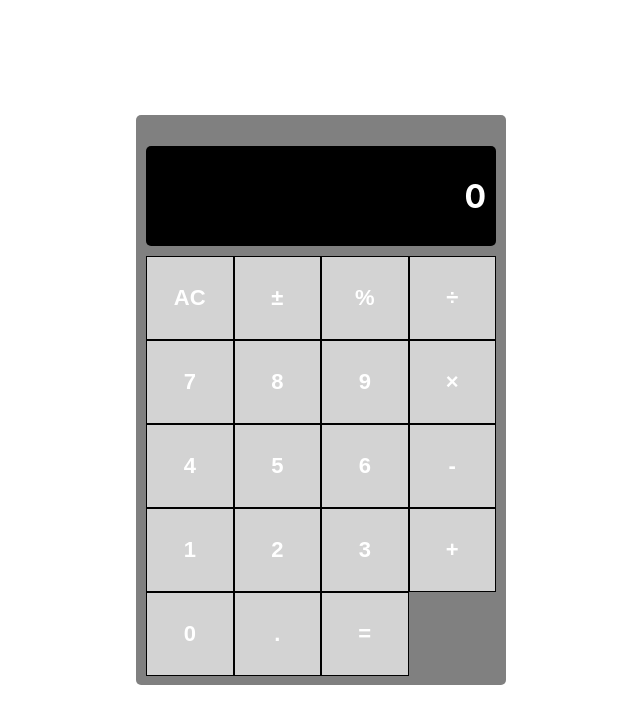
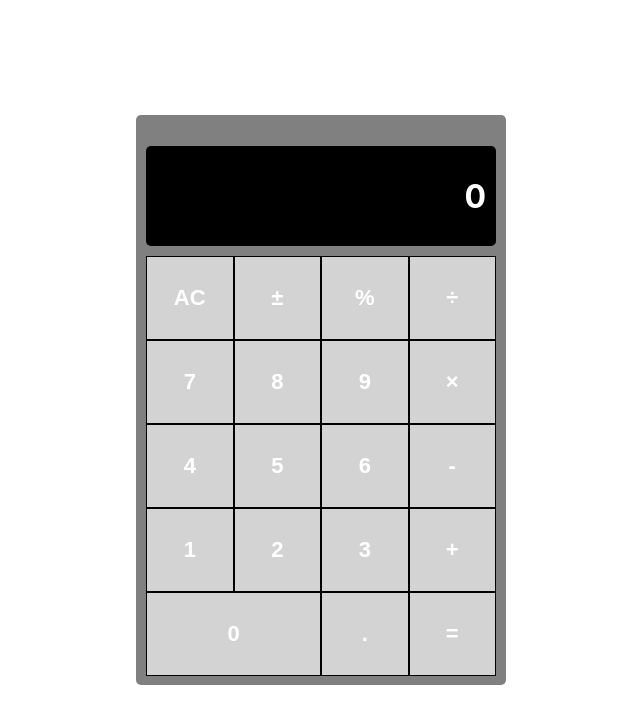
Before and after one commit to emilyaikens/React-Calculator, a React (Create React App) app in the folder calculator/: page / in a window 1280 px wide. Shown: the top 724 px of the page, without its empty margins (319-959 px from the left). Built offline with nearby package versions, Linux system fonts and the light colour scheme.

Commit message:
style 0 button

```diff
--- a/calculator/src/App.js
+++ b/calculator/src/App.js
@@ -24,7 +24,7 @@ function App() {
               return (
                 <Button
                     key={i}
-                    className={btn === '=' ? 'equals' : ''}
+                    className={btn === '0' ? 'zero' : ''}
                     value={btn}
                     onClick={() => {console.log({btn})}}/>
               )
--- a/calculator/src/Button.css
+++ b/calculator/src/Button.css
@@ -10,3 +10,7 @@ button {
 button:hover {
     background-color: pink;
 }
+
+.zero {
+    grid-column: 1/3;
+}
```
